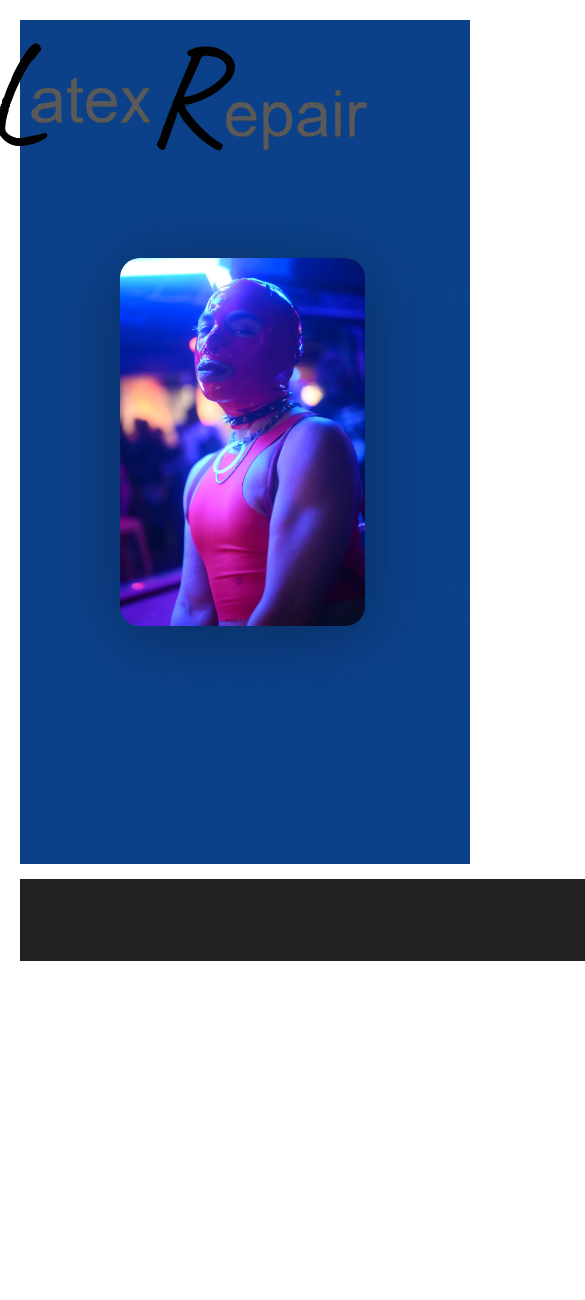
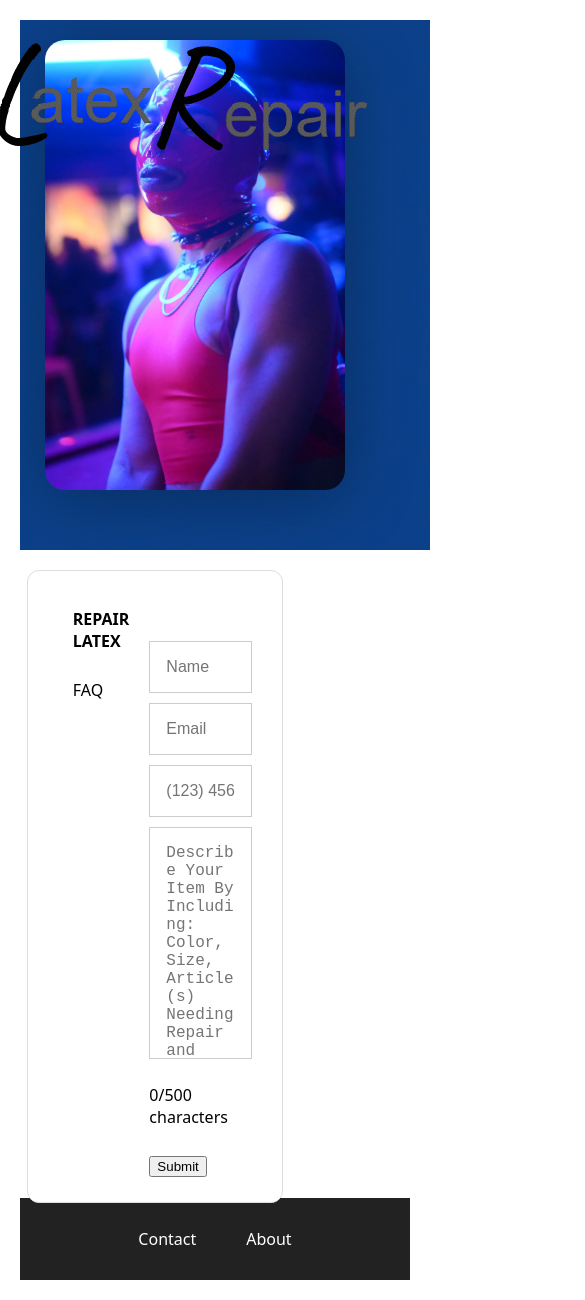
Before and after one commit to jdsciencelux/booking-system, a React (Vite) app: page / in a window 390 px wide. Shown: the top 1300 px of the page, 585 px wide, since content can reach past the window. Before the commit the page ends 981 px from the top, so only its background shows below. Built offline with nearby package versions, Linux system fonts and the light colour scheme; no server answers.

Commit message:
Update index.css

```diff
--- a/src/index.css
+++ b/src/index.css
@@ -47,11 +47,22 @@ body {
   height: auto;
 }
 .form-box{
-top: 180px;
-position: absolute;
-left: 800px;
-height:500px;
-border: 1px solid #0a0a0a;
+
+    position:relative;
+
+    width:420px;
+
+    max-width:100%;
+
+    background:white;
+
+    border:1px solid #ddd;
+
+    border-radius:12px;
+
+    padding:25px;
+
+    box-sizing:border-box;
 
 }
 .input-section {
@@ -88,9 +99,9 @@ border: 1px solid #0a0a0a;
 
   display: flex;
 
-  justify-content: flex-start;
+  justify-content: space-between;
 
-  padding-left: 100px;
+  padding: 60px;
 
   align-items: center;
 
@@ -129,8 +140,20 @@ z-index: 0;
   box-shadow: 0px 10px 70px rgba(0, 0, 0, 0.3);
 }
 
-.overlay-form {
-  z-index: 10;
+.overlay-form{
+
+    display:flex;
+
+    justify-content:flex-end;
+
+    align-items:center;
+
+    flex:1;
+
+    padding-right:80px;
+
+    z-index:10;
+
 }
 
 select {
@@ -171,7 +194,7 @@ p {
   background: #222;
 
   color: white;
-  width: 1460px;
+  width: 100%;
 }
 
 .footer-tab {
@@ -301,3 +324,46 @@ margin-bottom:15px;
 border-radius:8px;
 
 }
+
+@media (max-width: 768px) {
+
+  .form-box {
+    position: relative;
+    top: 20px;
+    left: 0;
+    width: 95%;
+    max-width: 500px;
+    height: auto;
+    margin: 0 auto;
+  }
+  .carousel-container{
+    flex-direction:column;
+    justify-content:flex-start;
+    align-items:center;
+
+    padding-left:0;
+    height:auto;
+
+    padding-top:20px;
+}
+
+.carousel-image{
+    width:90%;
+    max-width:300px;
+}
+.submitted-data{
+
+    width:90%;
+
+    padding:20px;
+
+    box-sizing:border-box;
+
+}
+.logo-image{
+
+    width:70px;
+
+}
+
+}
```
